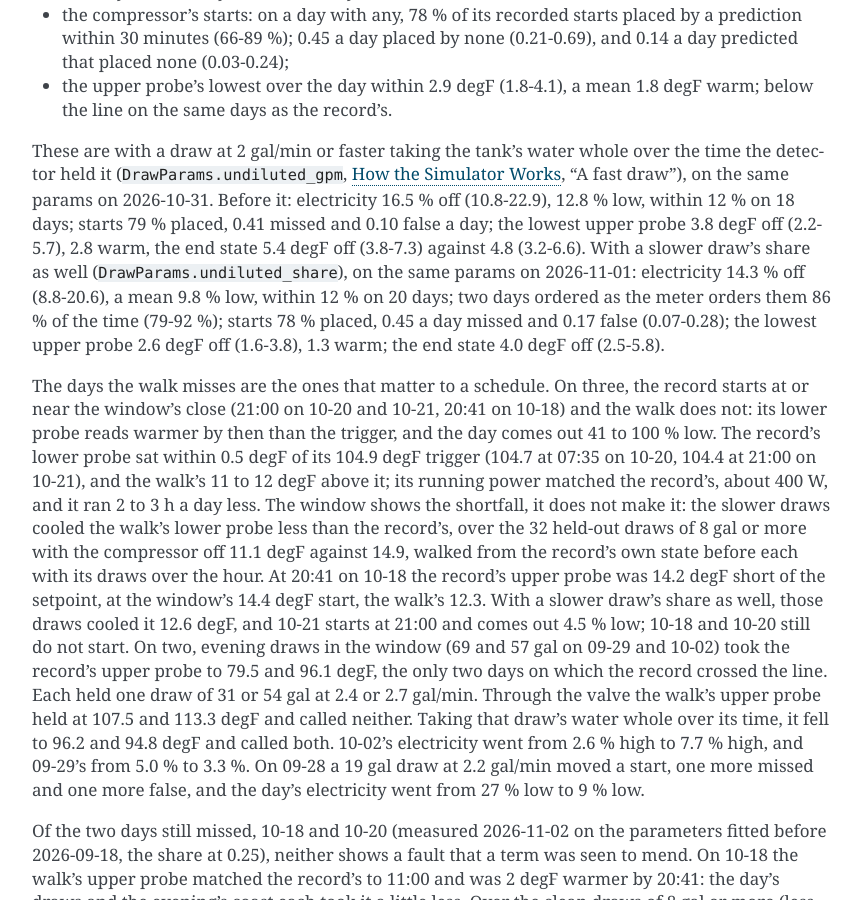
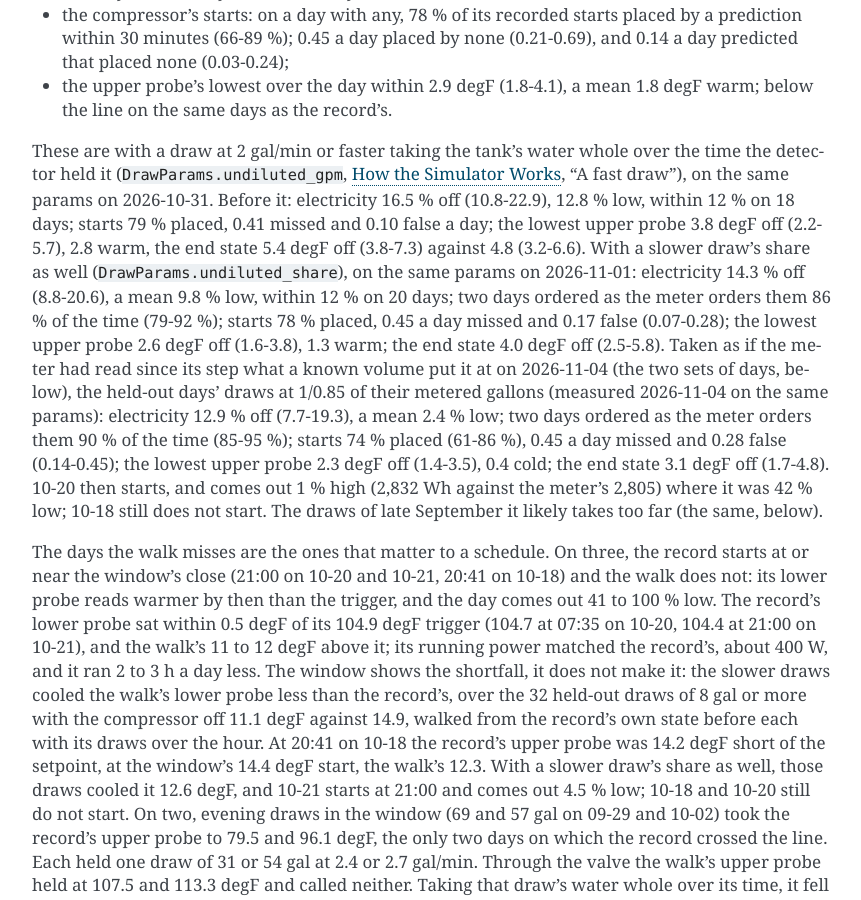
Before and after one commit to eman/nwp500-python, a Sphinx documentation site: the page built from docs/explanation/simulator.rst, in a window 1280 px wide and 900 px high, scrolled down 10978 px. Shown: the whole window, without its empty margins (338-1199 px from the left). Built offline with Sphinx 7.4.7, drawn with Linux system fonts in a browser that asks for light colours.

Commit message:
docs(sim): the held-out days at the fill's scale

```diff
--- a/docs/explanation/simulator.rst
+++ b/docs/explanation/simulator.rst
@@ -629,15 +629,25 @@ These are with a draw at 2 gal/min or faster taking the tank's water
 whole over the time the detector held it (``DrawParams.undiluted_gpm``,
 :doc:`simulator-methodology`, "A fast draw"), on the same params on
 2026-10-31. Before it: electricity 16.5 % off (10.8-22.9), 12.8 % low,
-within 12 % on 18 days; starts 79 % placed, 0.41 missed and 0.10
-false a day; the lowest upper probe 3.8 degF off (2.2-5.7), 2.8 warm,
-the end state 5.4 degF off (3.8-7.3) against 4.8 (3.2-6.6). With a
-slower draw's share as well (``DrawParams.undiluted_share``), on the
-same params on 2026-11-01: electricity 14.3 % off (8.8-20.6), a mean
-9.8 % low, within 12 % on 20 days; two days ordered as the meter
-orders them 86 % of the time (79-92 %); starts 78 % placed, 0.45 a day
-missed and 0.17 false (0.07-0.28); the lowest upper probe 2.6 degF off
-(1.6-3.8), 1.3 warm; the end state 4.0 degF off (2.5-5.8).
+within 12 % on 18 days; starts 79 % placed, 0.41 missed and 0.10 false a
+day; the lowest upper probe 3.8 degF off (2.2-5.7), 2.8 warm, the end
+state 5.4 degF off (3.8-7.3) against 4.8 (3.2-6.6). With a slower draw's
+share as well (``DrawParams.undiluted_share``), on the same params on
+2026-11-01: electricity 14.3 % off (8.8-20.6), a mean 9.8 % low, within
+12 % on 20 days; two days ordered as the meter orders them 86 % of the
+time (79-92 %); starts 78 % placed, 0.45 a day missed and 0.17 false
+(0.07-0.28); the lowest upper probe 2.6 degF off (1.6-3.8), 1.3 warm;
+the end state 4.0 degF off (2.5-5.8). Taken as if the meter had read
+since its step what a known volume put it at on 2026-11-04 (the two sets
+of days, below), the held-out days' draws at 1/0.85 of their metered
+gallons (measured 2026-11-04 on the same params): electricity 12.9 % off
+(7.7-19.3), a mean 2.4 % low; two days ordered as the meter orders them
+90 % of the time (85-95 %); starts 74 % placed (61-86 %), 0.45 a day
+missed and 0.28 false (0.14-0.45); the lowest upper probe 2.3 degF off
+(1.4-3.5), 0.4 cold; the end state 3.1 degF off (1.7-4.8). 10-20 then
+starts, and comes out 1 % high (2,832 Wh against the meter's 2,805)
+where it was 42 % low; 10-18 still does not start. The draws of late
+September it likely takes too far (the same, below).
 
 The days the walk misses are the ones that matter to a schedule. On
 three, the record starts at or near the window's close (21:00 on 10-20
```
